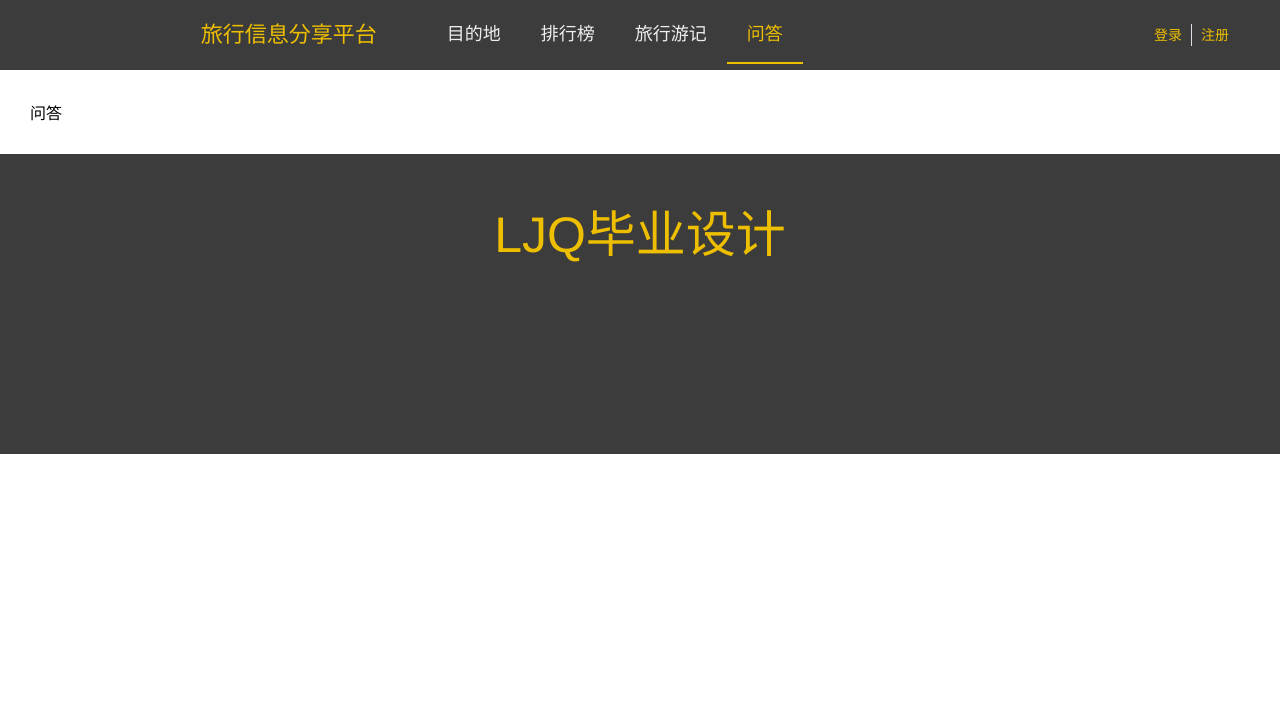
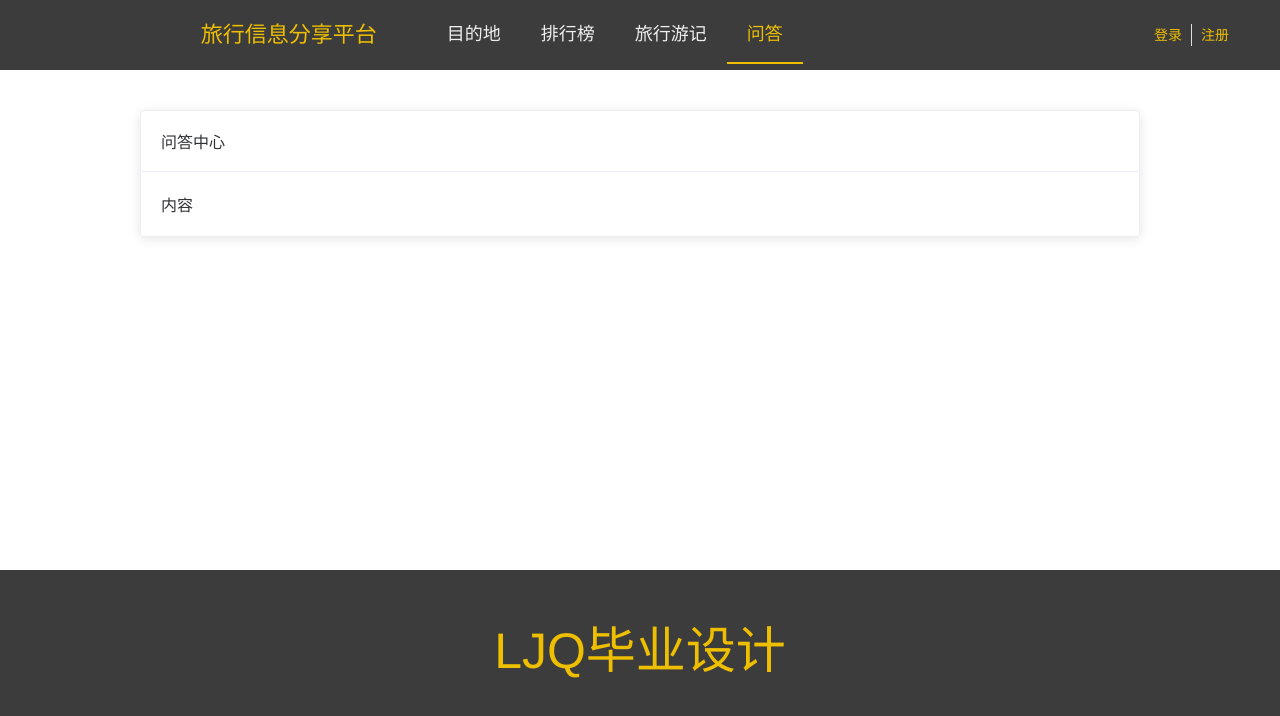
Before and after one commit to luckljq/travelWeb, a Vue app: page /questions in a window 1280 px wide. Shown: the top 716 px of the page. Built offline with nearby package versions, Linux system fonts and the light colour scheme; a small style sheet from the web is missing.

Commit message:
新增，初始化问答页面

```diff
--- a/src/components/page/Diary.vue
+++ b/src/components/page/Diary.vue
@@ -3,7 +3,7 @@
         <div class="center">
             <div style="padding: 40px 0">
                 <a id="day" href="#day" style="color:red"></a>
-                <el-tabs v-model="activeName" @tab-click="handleClick">
+                <el-tabs v-model="activeName" @tab-click="handleClick" type="border-card">
                     <el-tab-pane label="热门游记" name="first">
                         <div class="title">
                             <el-tag size="30">筛选</el-tag>
@@ -234,7 +234,7 @@
 
     .info-last {
         color: #666;
-        width: 650px;
+        width: 620px;
         position: absolute;
         bottom: 0;
     }
--- a/src/components/page/Questions.vue
+++ b/src/components/page/Questions.vue
@@ -1,7 +1,17 @@
 <template>
     <div>
-        <div class="container">
-            问答
+        <div class="center">
+            <div style="padding: 40px 0">
+                <a id="day" href="#day" style="color:red"></a>
+                <el-card class="box-card">
+                    <div slot="header" class="clearfix">
+                        <span>问答中心</span>
+                    </div>
+                    <div>
+                        内容
+                    </div>
+                </el-card>
+            </div>
         </div>
     </div>
 </template>
@@ -14,5 +24,32 @@
     }
 </script>
 <style scoped>
+    .info-list:hover {
+        background-color: #fafafa;
+    }
 
+    .el-tabs__item {
+        padding: 0 20px;
+        height: 40px;
+        -webkit-box-sizing: border-box;
+        box-sizing: border-box;
+        line-height: 40px;
+        display: inline-block;
+        list-style: none;
+        font-size: 25px;
+        font-weight: 500;
+        color: #303133;
+        position: relative;
+    }
+
+    .center {
+        margin: 0 auto;
+        width: 1000px;
+        min-height: 500px;
+    }
+
+    .title {
+        padding: 20px 0;
+        border-bottom: 1px solid #ddd;
+    }
 </style>
```
